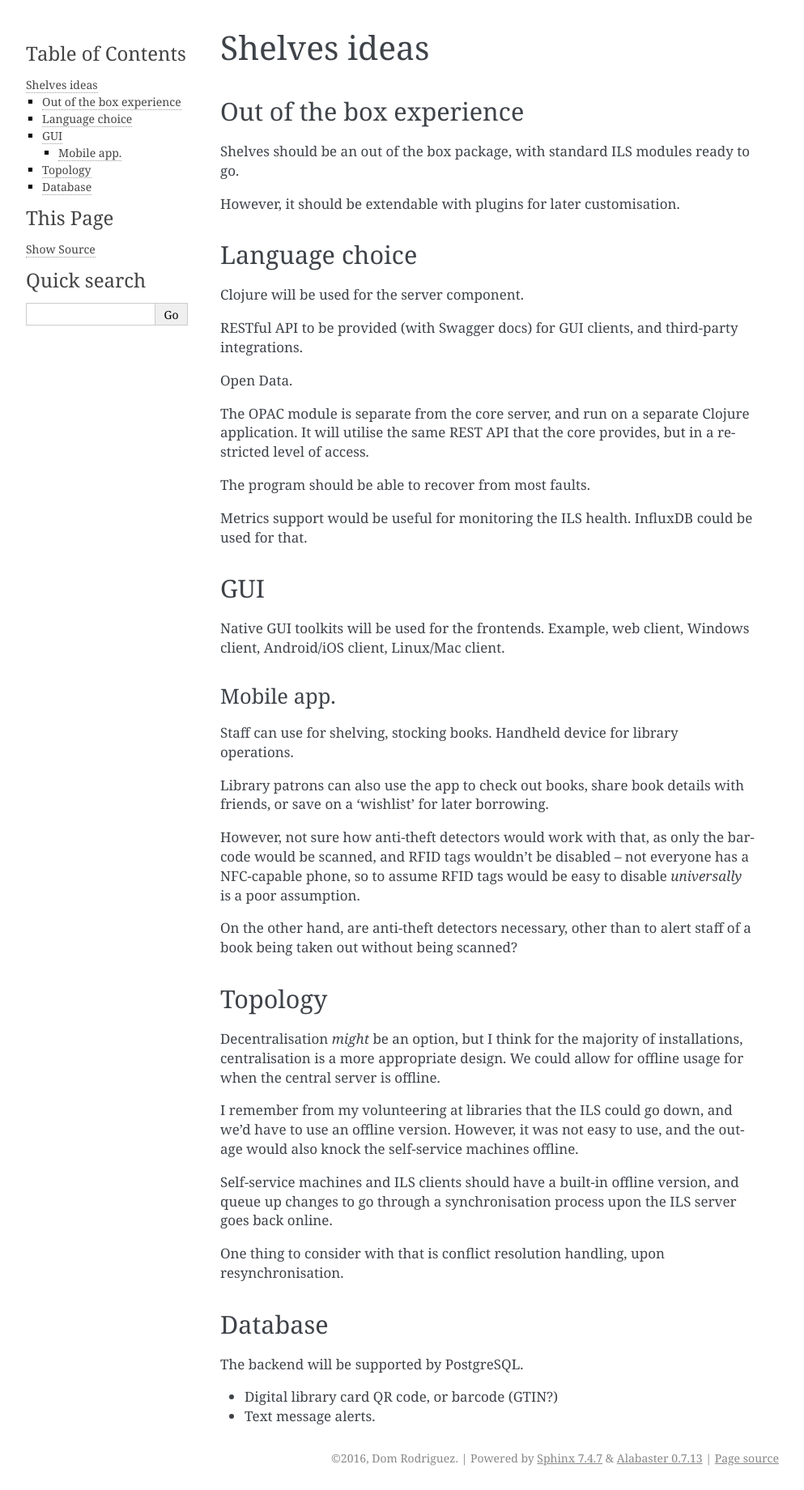
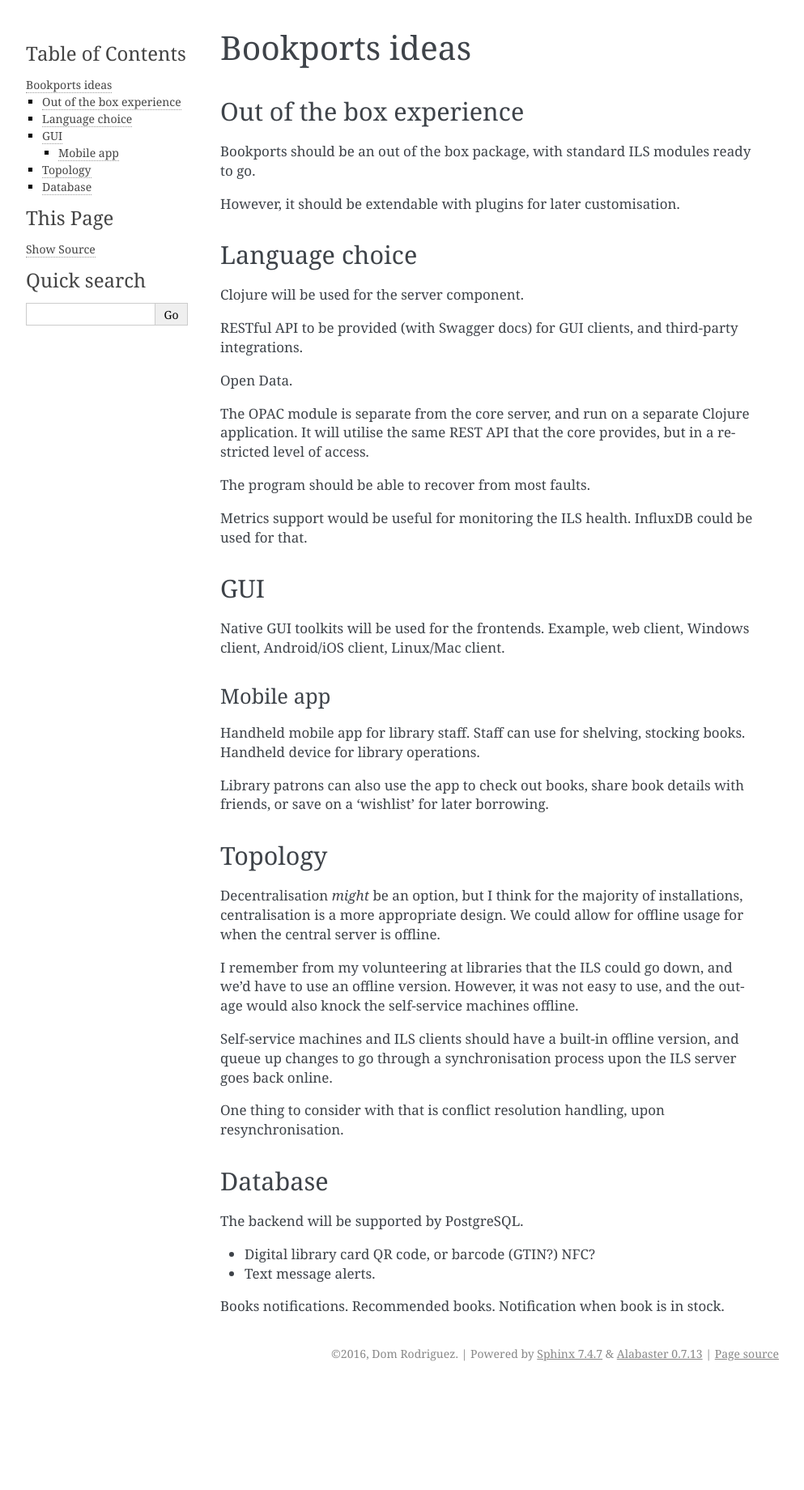
Before and after one commit to Bookports/Bookports, a Sphinx documentation site: the page built from doc/IDEAS.md, in a window 1280 px wide. Shown: the whole page at 81% size, without its empty margins (148-1141 px from the left). Built offline with Sphinx 7.4.7, drawn with Linux system fonts in a browser that asks for light colours; after the commit the page ends 1711 px from its top, so only the background shows below that.

Commit message:
Update IDEAS.md

```diff
--- a/doc/IDEAS.md
+++ b/doc/IDEAS.md
@@ -1,8 +1,8 @@
-# Shelves ideas
+# Bookports ideas
 
 ## Out of the box experience
 
-Shelves should be an out of the box package, with standard ILS
+Bookports should be an out of the box package, with standard ILS
 modules ready to go.
 
 However, it should be extendable with plugins for later customisation.
@@ -30,21 +30,14 @@ health. InfluxDB could be used for that.
 Native GUI toolkits will be used for the frontends. Example, web
 client, Windows client, Android/iOS client, Linux/Mac client.
 
-### Mobile app.
+### Mobile app
 
+Handheld mobile app for library staff.
 Staff can use for shelving, stocking books. Handheld device for
 library operations.
 
 Library patrons can also use the app to check out books, share book details
 with friends, or save on a 'wishlist' for later borrowing.
-
-However, not sure how anti-theft detectors would work with that, as
-only the barcode would be scanned, and RFID tags wouldn't be disabled
--- not everyone has a NFC-capable phone, so to assume RFID tags would
-be easy to disable _universally_ is a poor assumption.
-
-On the other hand, are anti-theft detectors necessary, other than to
-alert staff of a book being taken out without being scanned?
 
 ## Topology
 
@@ -70,4 +63,9 @@ The backend will be supported by PostgreSQL.
 
 * Digital library card
     QR code, or barcode (GTIN?)
+    NFC?
 * Text message alerts.
+
+Books notifications.
+Recommended books.
+Notification when book is in stock.
--- a/doc/conf.py
+++ b/doc/conf.py
@@ -1,7 +1,7 @@
 #!/usr/bin/env python3
 # -*- coding: utf-8 -*-
 #
-# shelves documentation build configuration file, created by
+# bookports documentation build configuration file, created by
 # sphinx-quickstart on Tue Sep  6 20:15:44 2016.
 #
 # This file is execfile()d with the current directory set to its
@@ -49,7 +49,7 @@ source_suffix = ['.rst', '.md']
 master_doc = 'index'
 
 # General information about the project.
-project = 'shelves'
+project = 'bookports'
 copyright = '2016, Dom Rodriguez'
 author = 'Dom Rodriguez'
 
@@ -203,7 +203,7 @@ html_static_path = ['_static']
 #html_search_scorer = 'scorer.js'
 
 # Output file base name for HTML help builder.
-htmlhelp_basename = 'shelvesdoc'
+htmlhelp_basename = 'bookportsdoc'
 
 # -- Options for LaTeX output ---------------------------------------------
 
@@ -225,7 +225,7 @@ latex_elements = {
 # (source start file, target name, title,
 #  author, documentclass [howto, manual, or own class]).
 latex_documents = [
-    (master_doc, 'shelves.tex', 'shelves Documentation',
+    (master_doc, 'bookports.tex', 'bookports Documentation',
      'Dom Rodriguez', 'manual'),
 ]
 
@@ -255,7 +255,7 @@ latex_documents = [
 # One entry per manual page. List of tuples
 # (source start file, name, description, authors, manual section).
 man_pages = [
-    (master_doc, 'shelves', 'shelves Documentation',
+    (master_doc, 'bookports', 'bookports Documentation',
      [author], 1)
 ]
 
@@ -269,8 +269,8 @@ man_pages = [
 # (source start file, target name, title, author,
 #  dir menu entry, description, category)
 texinfo_documents = [
-    (master_doc, 'shelves', 'shelves Documentation',
-     author, 'shelves', 'One line description of project.',
+    (master_doc, 'bookports', 'bookports Documentation',
+     author, 'bookports', 'One line description of project.',
      'Miscellaneous'),
 ]
 
--- a/doc/index.rst
+++ b/doc/index.rst
@@ -1,9 +1,9 @@
-.. shelves documentation master file, created by
+.. bookports documentation master file, created by
    sphinx-quickstart on Tue Sep  6 20:15:44 2016.
    You can adapt this file completely to your liking, but it should at least
    contain the root `toctree` directive.
 
-Welcome to shelves's documentation!
+Welcome to bookports's documentation!
 =====================================
 
 Contents:
```
Also changed, not shown: 2 other files.
